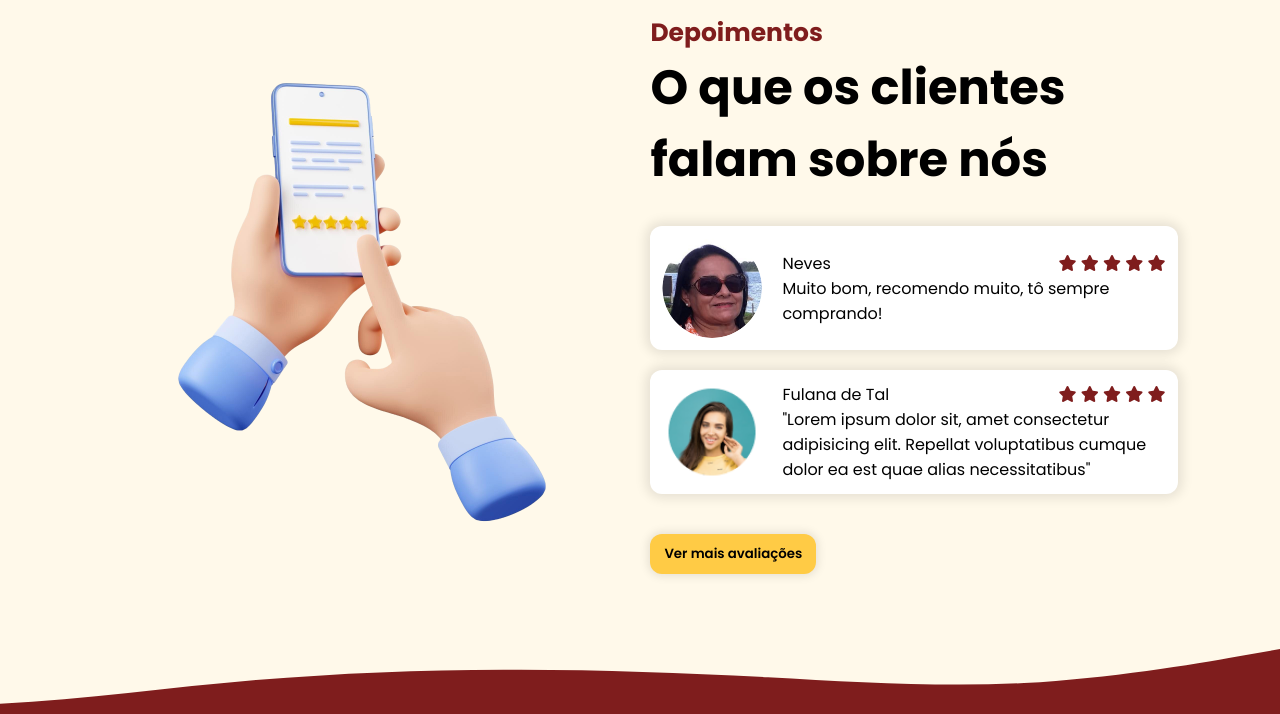
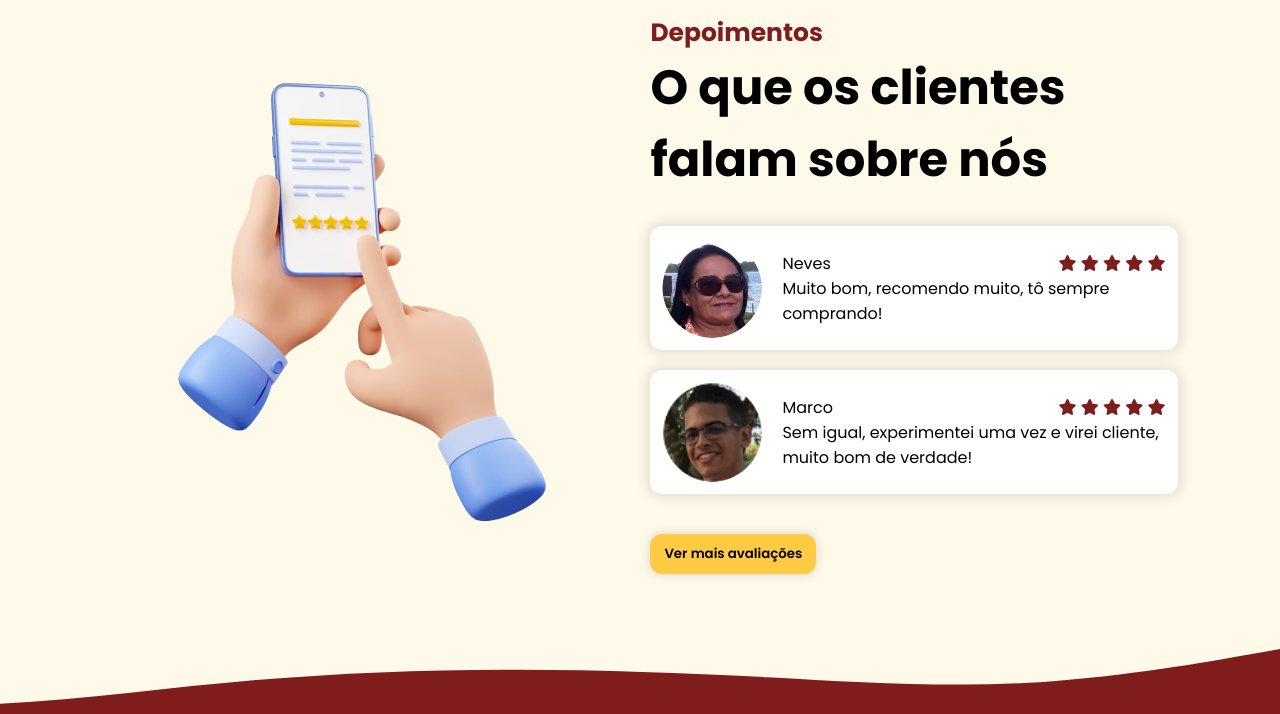
Before and after one commit to ItsMarcoFreitas/landingpagedindin, a plain HTML site: page index.html in a window 1280 px wide. Shown: the part 1782-2496 px from the top of the page. Drawn offline with nearby package versions, Linux system fonts and the light colour scheme.

Commit message:
Update index.html

```diff
--- a/index.html
+++ b/index.html
@@ -302,11 +302,11 @@
             </div>
 
             <div class="feedback">
-              <img src="src/images/avatar.png" class="feedback-avatar" alt="" />
+              <img src="src/images/avatar2.png" class="feedback-avatar" alt="" />
 
               <div class="feedback-content">
                 <p>
-                  Fulana de Tal
+                  Marco
                   <span>
                     <i class="fa-solid fa-star"></i>
                     <i class="fa-solid fa-star"></i>
@@ -316,9 +316,7 @@
                   </span>
                 </p>
                 <p>
-                  "Lorem ipsum dolor sit, amet consectetur adipisicing elit.
-                  Repellat voluptatibus cumque dolor ea est quae alias
-                  necessitatibus"
+                 Sem igual, experimentei uma vez e virei cliente, muito bom de verdade!
                 </p>
               </div>
             </div>
```
